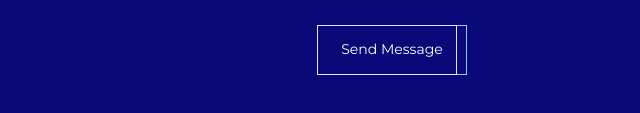
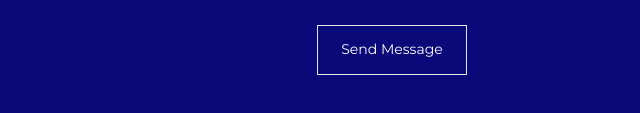
Before and after one commit to juanitonyo/portfolio, a plain HTML site: page index.html in a window 1280 px wide. Shown: the part 3908-4021 px from the top of the page, 248-888 px from the left. Drawn offline with nearby package versions, Linux system fonts and the light colour scheme.

Commit message:
four shot, one hit

```diff
--- a/index.html
+++ b/index.html
@@ -269,9 +269,9 @@
                             <button
                                 type="submit"
                                 class="text-[14px] p-3 btn">
-                                <svg width="140px" height="50px" viewBox="0 0 140 50" class="border">
-                                    <polyline points="139,1 139,49 1,49 1,1 139,1" class="bg-line" />
-                                    <polyline points="139,1 139,49 1,49 1,1 139,1" class="hl-line" />
+                                <svg width="150px" height="50px" viewBox="0 0 150 50" class="border">
+                                    <polyline points="149,1 149,49 1,49 1,1 149,1" class="bg-line" />
+                                    <polyline points="149,1 149,49 1,49 1,1 149,1" class="hl-line" />
                                 </svg>
                                 Send Message
                             </button>
```
